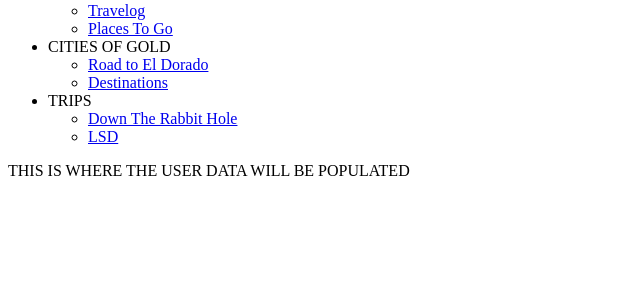
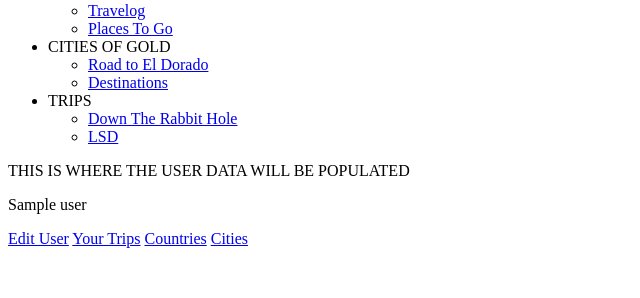
Before and after one commit to DevSharpknife/Travel_Bucket_List_Project, a Flask app: template templates/users/index.html in a window 1280 px wide. Shown: the part 168-466 px from the top of the page, without its empty margins (0-640 px from the left). Run offline with Flask 2, Linux system fonts and the light colour scheme; the template is opened without the code that fills it: most values are stand-ins (such as "Sample title", 1, 10 or a date in 2020).

Commit message:
Added /users html with all users and links to other aspects of individual users

```diff
--- a/console.py
+++ b/console.py
@@ -44,13 +44,13 @@ city_repository.save(city_4)
 trip_1 = Trip(user_1, city_2, 16072020, 7, "Hated it. Too many people wearing masks. I like when I can see people's faces.")
 trip_repository.save(trip_1)
 
-trip_2 = Trip(user_1, city_1, 20122019, 7, "Too Christmassy and I couldn't understand a word anyone was saying. My husband couldn't make it so that also sullied the experience.")
+trip_2 = Trip(user_1, city_1, 20122019, 7, "Too Christmassy and I couldn't understand a word anyone was saying. My husband couldn't make it though so that was a bonus.")
 trip_repository.save(trip_2)
 
-trip_3 = Trip(user_3, city_3, 21122019, 5, "Was great at first, but the person I went to meet was not as happy to see me as I'd hoped she would be.")
+trip_3 = Trip(user_3, city_3, 21122019, 5, "Was great at first, away from my wife over the Christmas holidays, but the person I went to meet was not as happy to see me as I'd hoped she would be.")
 trip_repository.save(trip_3)
 
-trip_4 = Trip(user_2, city_3, 21122019, 5, "Got catfished by a man cheating on his wife. Love the Xmas markets though!")
+trip_4 = Trip(user_2, city_3, 21122019, 5, "Got catfished by an old man cheating on his wife. Love the Xmas markets though!")
 trip_repository.save(trip_4)
 
 
--- a/controllers/users_controller.py
+++ b/controllers/users_controller.py
@@ -8,5 +8,5 @@ users_blueprint = Blueprint("users", __name__)
 # INDEX
 @users_blueprint.route("/users")
 def users():
-    humans = user_repository.select_all()
+    users = user_repository.select_all()
     return render_template("users/index.html", users=users)
--- a/templates/users/index.html
+++ b/templates/users/index.html
@@ -1,4 +1,15 @@
 {% extends 'base.html' %}
 {% block content %}
     THIS IS WHERE THE USER DATA WILL BE POPULATED
+
+{% for user in users %}
+<section>
+    <p>{{ user.name }}</p>
+    <a href="/users/{{ user.name }}/edit">Edit User</a>
+    <a href="/{{ user.name }}/trips">Your Trips</a>
+    <a href="/countries">Countries</a>
+    <a href="/cities">Cities</a>
+</section>
+
+{% endfor %}
 {% endblock content %}
```
